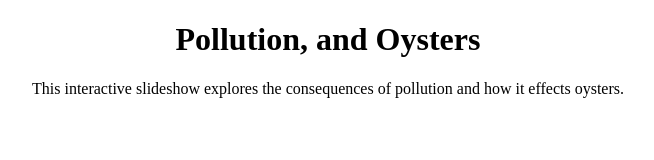
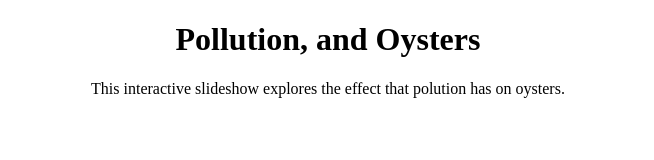
Before and after one commit to jpslane/narrative-visualization, a plain HTML site: page index.html in a window 1280 px wide. Shown: the whole page, without its empty margins (312-966 px from the left). Drawn offline with nearby package versions, Linux system fonts and the light colour scheme.

Commit message:
Update index.html

```diff
--- a/index.html
+++ b/index.html
@@ -18,7 +18,7 @@
   </h1>
   <body>
     <p>
-      <center>This interactive slideshow explores the consequences of pollution and how it effects oysters.<center>
+      <center>This interactive slideshow explores the effect that polution has on oysters.<center>
     </p>
   </body>
 </html>
```
